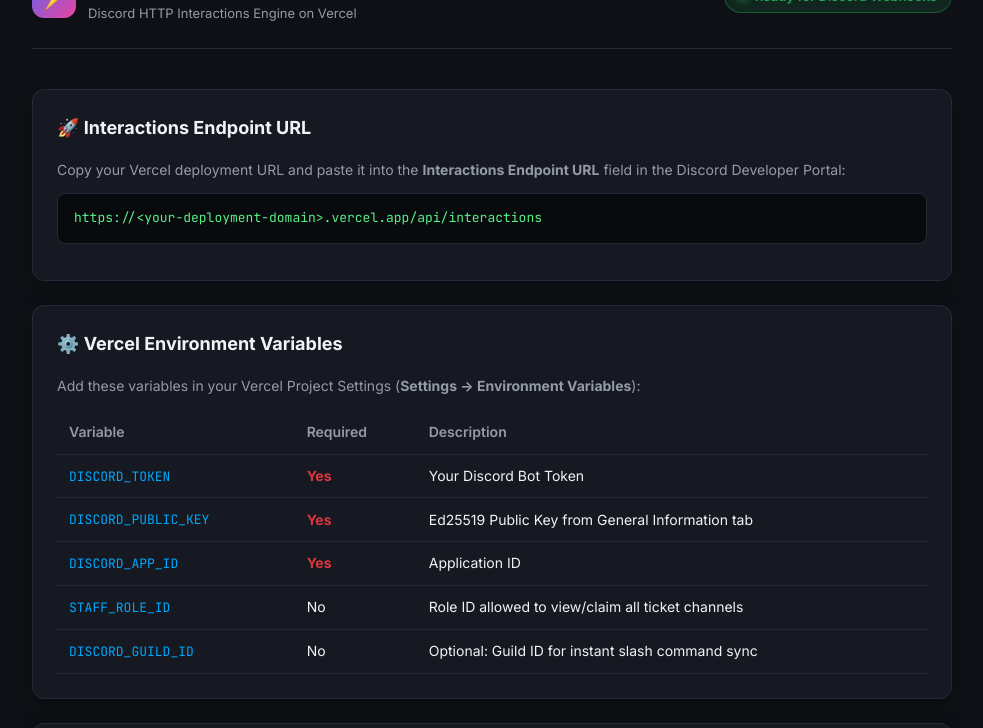
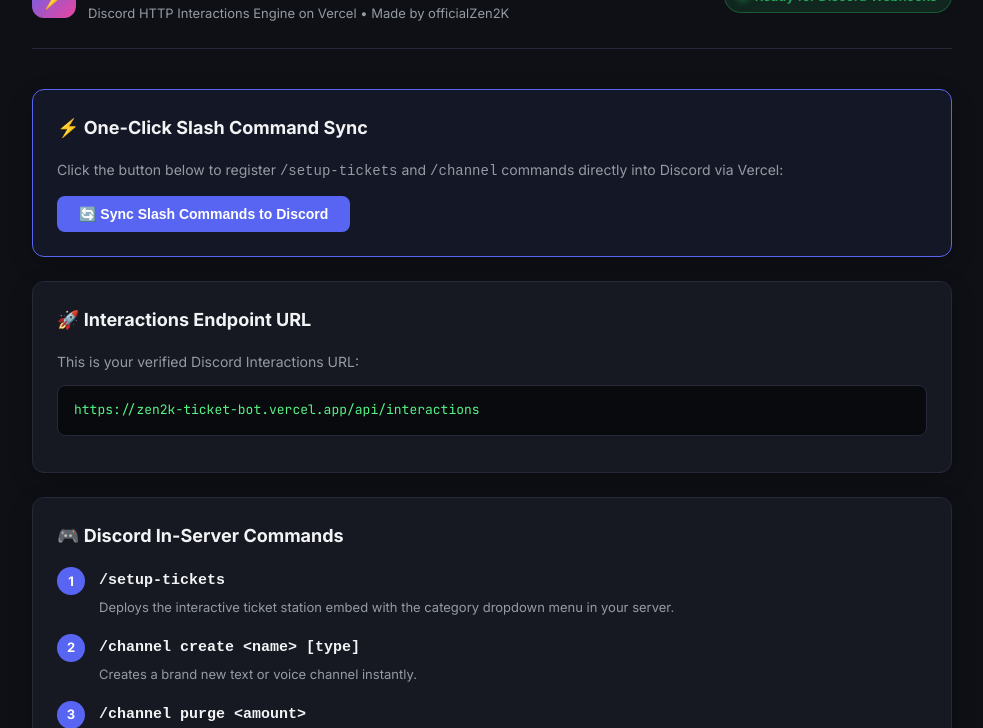
Before and after one commit to X24VINNY1/onyx-ticket-bot, a website: page public/index.html in a window 1280 px wide. Shown: the part 72-800 px from the top of the page, without its empty margins (148-1131 px from the left). Drawn offline with Linux system fonts and the light colour scheme.

Commit message:
Add 1-click slash command sync (public/index.html)

```diff
--- a/public/index.html
+++ b/public/index.html
@@ -106,25 +106,23 @@
       overflow-x: auto;
       margin: 12px 0;
     }
-    .env-table {
-      width: 100%;
-      border-collapse: collapse;
-      margin-top: 14px;
+    .btn {
+      background: var(--accent);
+      color: #ffffff;
+      border: none;
+      padding: 10px 22px;
+      border-radius: 8px;
+      font-weight: 700;
       font-size: 14px;
+      cursor: pointer;
+      transition: background 0.2s;
     }
-    .env-table th, .env-table td {
-      text-align: left;
-      padding: 10px 12px;
-      border-bottom: 1px solid var(--border);
+    .btn:hover {
+      background: var(--accent-hover);
     }
-    .env-table th {
-      color: var(--text-muted);
-      font-weight: 600;
-    }
-    .env-var {
-      font-family: 'JetBrains Mono', monospace;
-      color: #00a8fc;
-      font-size: 13px;
+    .btn:disabled {
+      opacity: 0.6;
+      cursor: not-allowed;
     }
     .steps {
       display: flex;
@@ -177,7 +175,7 @@
         <div class="brand-logo">⚡</div>
         <div>
           <h1>Zen2K Serverless Ticket Suite</h1>
-          <p style="font-size: 13px; color: var(--text-muted);">Discord HTTP Interactions Engine on Vercel</p>
+          <p style="font-size: 13px; color: var(--text-muted);">Discord HTTP Interactions Engine on Vercel • Made by officialZen2K</p>
         </div>
       </div>
       <div class="status-badge">
@@ -186,81 +184,59 @@
       </div>
     </header>
 
+    <!-- 1-Click Sync Card -->
+    <div class="card" style="border: 1px solid #5865f2; background: rgba(88, 101, 242, 0.08);">
+      <h2>⚡ One-Click Slash Command Sync</h2>
+      <p style="font-size: 14px; color: var(--text-muted); margin-bottom: 14px;">
+        Click the button below to register <code>/setup-tickets</code> and <code>/channel</code> commands directly into Discord via Vercel:
+      </p>
+      <button class="btn" id="sync-btn" onclick="syncCommands()">
+        🔄 Sync Slash Commands to Discord
+      </button>
+      <div id="sync-result" style="margin-top: 14px; font-size: 13px; font-weight: 600; display: none;"></div>
+    </div>
+
+    <!-- Endpoint Card -->
     <div class="card">
       <h2>🚀 Interactions Endpoint URL</h2>
       <p style="font-size: 14px; color: var(--text-muted); margin-bottom: 10px;">
-        Copy your Vercel deployment URL and paste it into the <strong>Interactions Endpoint URL</strong> field in the Discord Developer Portal:
+        This is your verified Discord Interactions URL:
       </p>
       <div class="code-block" id="endpoint-url">
-        https://&lt;your-deployment-domain&gt;.vercel.app/api/interactions
+        https://zen2k-ticket-bot.vercel.app/api/interactions
       </div>
     </div>
 
+    <!-- Commands Guide -->
     <div class="card">
-      <h2>⚙️ Vercel Environment Variables</h2>
-      <p style="font-size: 14px; color: var(--text-muted);">
-        Add these variables in your Vercel Project Settings (<strong>Settings &rarr; Environment Variables</strong>):
-      </p>
-      <table class="env-table">
-        <thead>
-          <tr>
-            <th>Variable</th>
-            <th>Required</th>
-            <th>Description</th>
-          </tr>
-        </thead>
-        <tbody>
-          <tr>
-            <td><span class="env-var">DISCORD_TOKEN</span></td>
-            <td><strong style="color: #da373c;">Yes</strong></td>
-            <td>Your Discord Bot Token</td>
-          </tr>
-          <tr>
-            <td><span class="env-var">DISCORD_PUBLIC_KEY</span></td>
-            <td><strong style="color: #da373c;">Yes</strong></td>
-            <td>Ed25519 Public Key from General Information tab</td>
-          </tr>
-          <tr>
-            <td><span class="env-var">DISCORD_APP_ID</span></td>
-            <td><strong style="color: #da373c;">Yes</strong></td>
-            <td>Application ID</td>
-          </tr>
-          <tr>
-            <td><span class="env-var">STAFF_ROLE_ID</span></td>
-            <td>No</td>
-            <td>Role ID allowed to view/claim all ticket channels</td>
-          </tr>
-          <tr>
-            <td><span class="env-var">DISCORD_GUILD_ID</span></td>
-            <td>No</td>
-            <td>Optional: Guild ID for instant slash command sync</td>
-          </tr>
-        </tbody>
-      </table>
-    </div>
-
-    <div class="card">
-      <h2>📋 Quick Setup Steps</h2>
+      <h2>🎮 Discord In-Server Commands</h2>
       <div class="steps">
         <div class="step-item">
           <div class="step-num">1</div>
           <div class="step-content">
-            <h3>Set Interactions Endpoint URL</h3>
-            <p>Go to Discord Developer Portal &rarr; Applications &rarr; General Information &rarr; Interactions Endpoint URL. Paste your Vercel URL ending in <code>/api/interactions</code>.</p>
+            <h3><code>/setup-tickets</code></h3>
+            <p>Deploys the interactive ticket station embed with the category dropdown menu in your server.</p>
           </div>
         </div>
         <div class="step-item">
           <div class="step-num">2</div>
           <div class="step-content">
-            <h3>Register Slash Commands</h3>
-            <p>Run <code>npm run register</code> locally or via GitHub Actions with your env variables to sync <code>/setup-tickets</code> and <code>/channel</code>.</p>
+            <h3><code>/channel create &lt;name&gt; [type]</code></h3>
+            <p>Creates a brand new text or voice channel instantly.</p>
           </div>
         </div>
         <div class="step-item">
           <div class="step-num">3</div>
           <div class="step-content">
-            <h3>Deploy Ticket Panel</h3>
-            <p>In your Discord server, type <code>/setup-tickets</code> to post the interactive dropdown station.</p>
+            <h3><code>/channel purge &lt;amount&gt;</code></h3>
+            <p>Cleans up messages in bulk (1-100 messages) in seconds.</p>
+          </div>
+        </div>
+        <div class="step-item">
+          <div class="step-num">4</div>
+          <div class="step-content">
+            <h3><code>/channel lock</code> & <code>/channel unlock</code></h3>
+            <p>Locks down standard member permissions in the channel.</p>
           </div>
         </div>
       </div>
@@ -275,6 +251,36 @@
     if (window.location.hostname !== 'localhost') {
       document.getElementById('endpoint-url').textContent = window.location.origin + '/api/interactions';
     }
+
+    async function syncCommands() {
+      const btn = document.getElementById('sync-btn');
+      const resDiv = document.getElementById('sync-result');
+      btn.disabled = true;
+      btn.textContent = '⏳ Syncing to Discord...';
+      resDiv.style.display = 'block';
+      resDiv.style.color = '#949ba4';
+      resDiv.textContent = 'Contacting Discord REST API...';
+
+      try {
+        const res = await fetch('/api/register', { method: 'POST' });
+        const data = await res.json();
+        if (data.success) {
+          resDiv.style.color = '#57f287';
+          resDiv.textContent = '✅ ' + data.message;
+          btn.textContent = '✅ Synced Successfully!';
+        } else {
+          resDiv.style.color = '#da373c';
+          resDiv.textContent = '❌ Error: ' + (data.error || 'Failed to sync');
+          btn.disabled = false;
+          btn.textContent = '🔄 Try Again';
+        }
+      } catch (err) {
+        resDiv.style.color = '#da373c';
+        resDiv.textContent = '❌ Network error: ' + err.message;
+        btn.disabled = false;
+        btn.textContent = '🔄 Try Again';
+      }
+    }
   </script>
 </body>
 </html>
```
